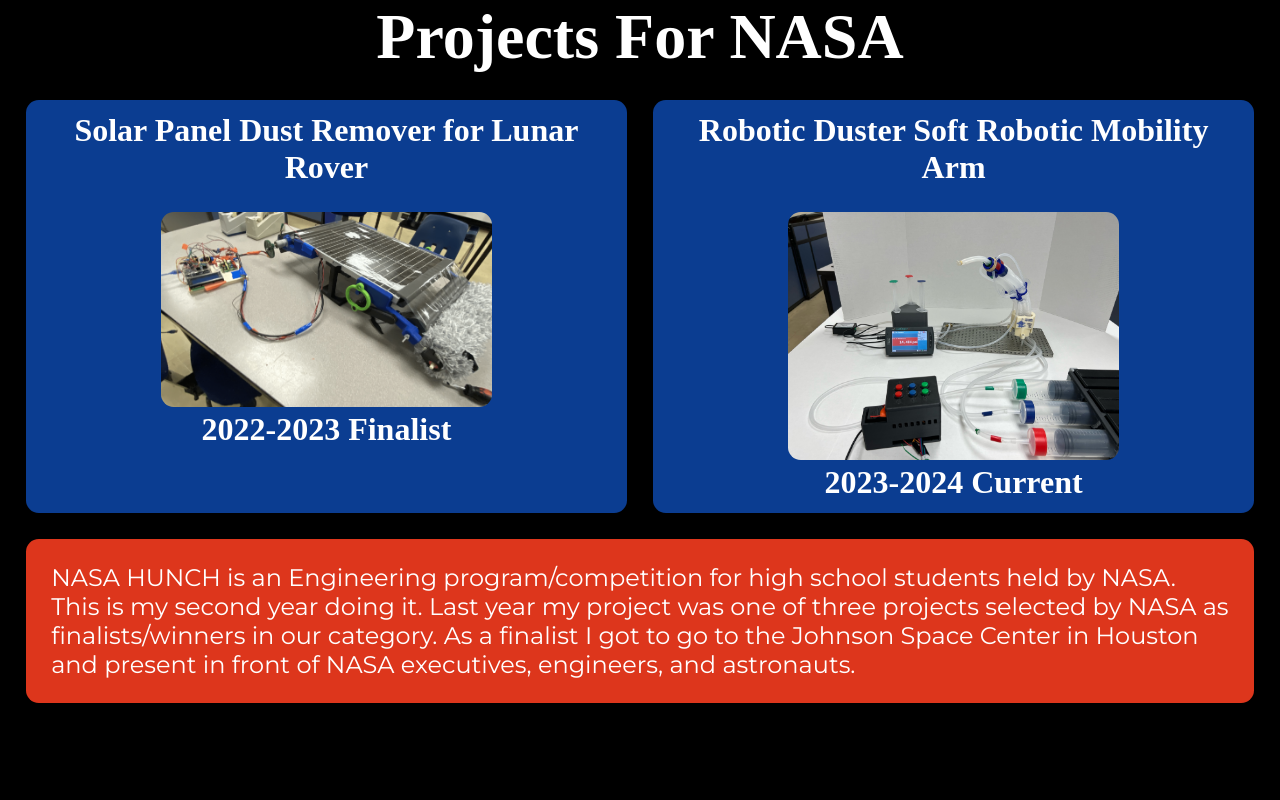
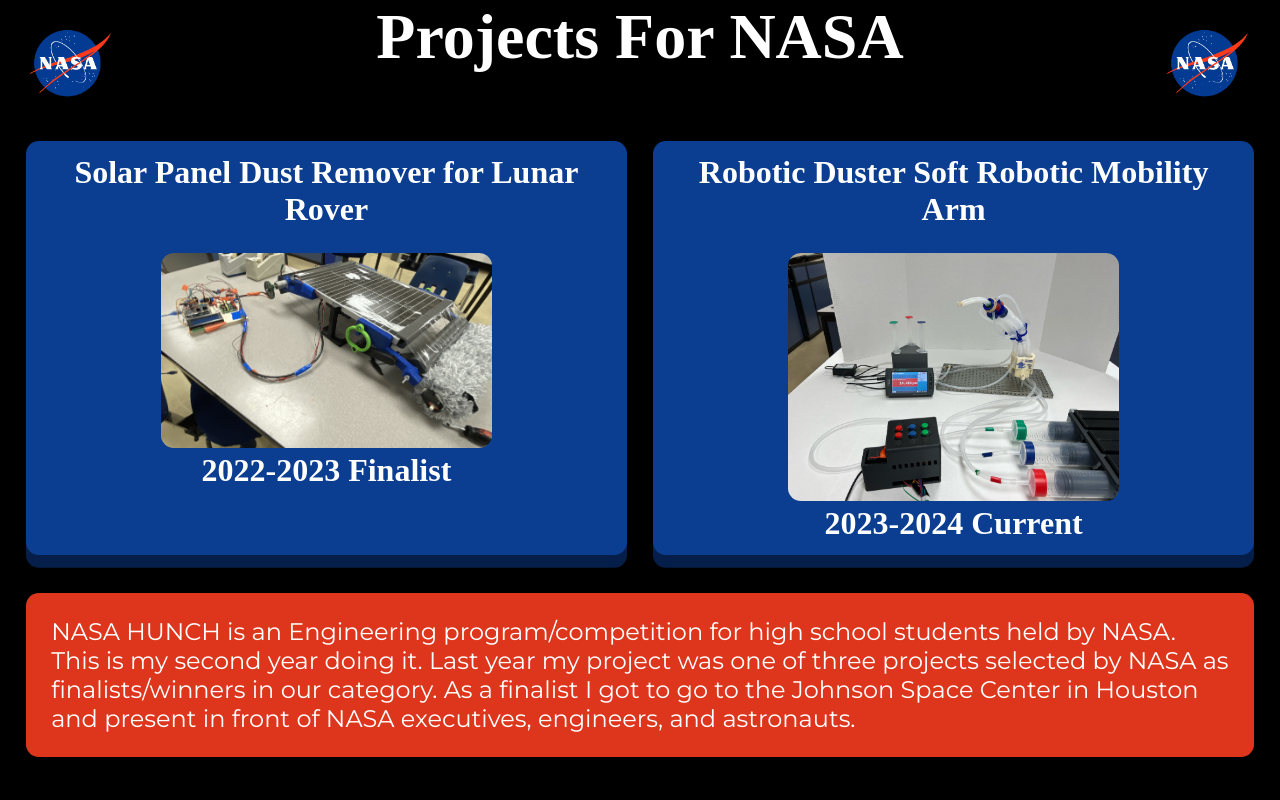
Before and after one commit to marcus11333/marcus11333.github.io, a PHP site: page /Nasa/index.html in a window 1280 px wide. Run offline with PHP 8.4, Linux system fonts and the light colour scheme; some web fonts are replaced.

Commit message:
Various css fixes

```diff
--- a/Nasa/index.html
+++ b/Nasa/index.html
@@ -13,9 +13,11 @@
 <body>
 
   <div class="title">
+    <img src="nasa.png"></img>
     <h1>
       Projects For NASA
     </h1>
+    <img src="nasa.png"></img>
   </div>
 
 
--- a/Nasa/style.css
+++ b/Nasa/style.css
@@ -24,7 +24,8 @@ body {
   border-radius: 1vw;
   cursor: pointer;
   padding: 1vw 2vw 1vw 2vw;
-  background: #0b3d91
+  background: #0b3d91;
+  box-shadow: 0 1vw #061F4A;
 }
 
 .nav h1 {
@@ -38,7 +39,7 @@ body {
   margin: 2vw;
   border-radius: 1vw;
   padding: 0 2vw 0 2vw;
-  margin-top: 0;
+  margin-top: 1vw;
   background: #dd361c;
 }
 
@@ -46,6 +47,7 @@ body {
   color: #0b3d91;
   background-color: #dd361c;
   transition: 0.5s;
+  box-shadow: 0 1vw #99231b;
 }
 
 p {
@@ -55,7 +57,9 @@ p {
 }
 
 .title {
-  text-align: center;
+  display: flex;
+  justify-content: space-between;
+  padding: 1vw 2vw 1vw 2vw
 }
 
 .title h1 {
@@ -63,6 +67,7 @@ p {
   font-family: "nasalization";
   color: white;
   margin: 0;
+  margin-top: -1vw;
 }
 
 .nav img {
@@ -71,3 +76,8 @@ p {
   border-radius: 1vw;
   margin-bottom: 0;
 }
+
+.title img {
+  height: 6vw;
+  margin-top: 1vw;
+}
```
Also changed, not shown: Nasa/nasa.png (added).
